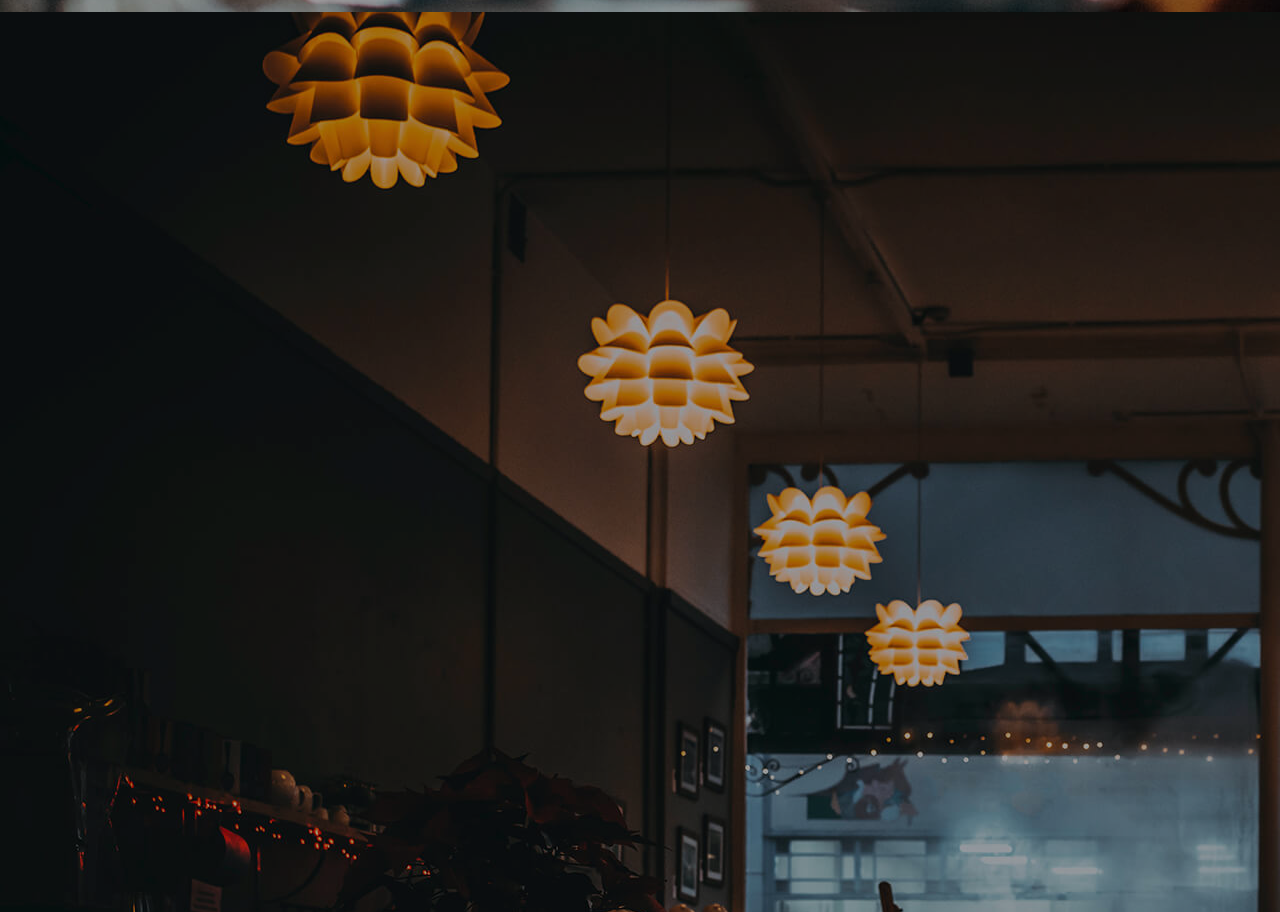
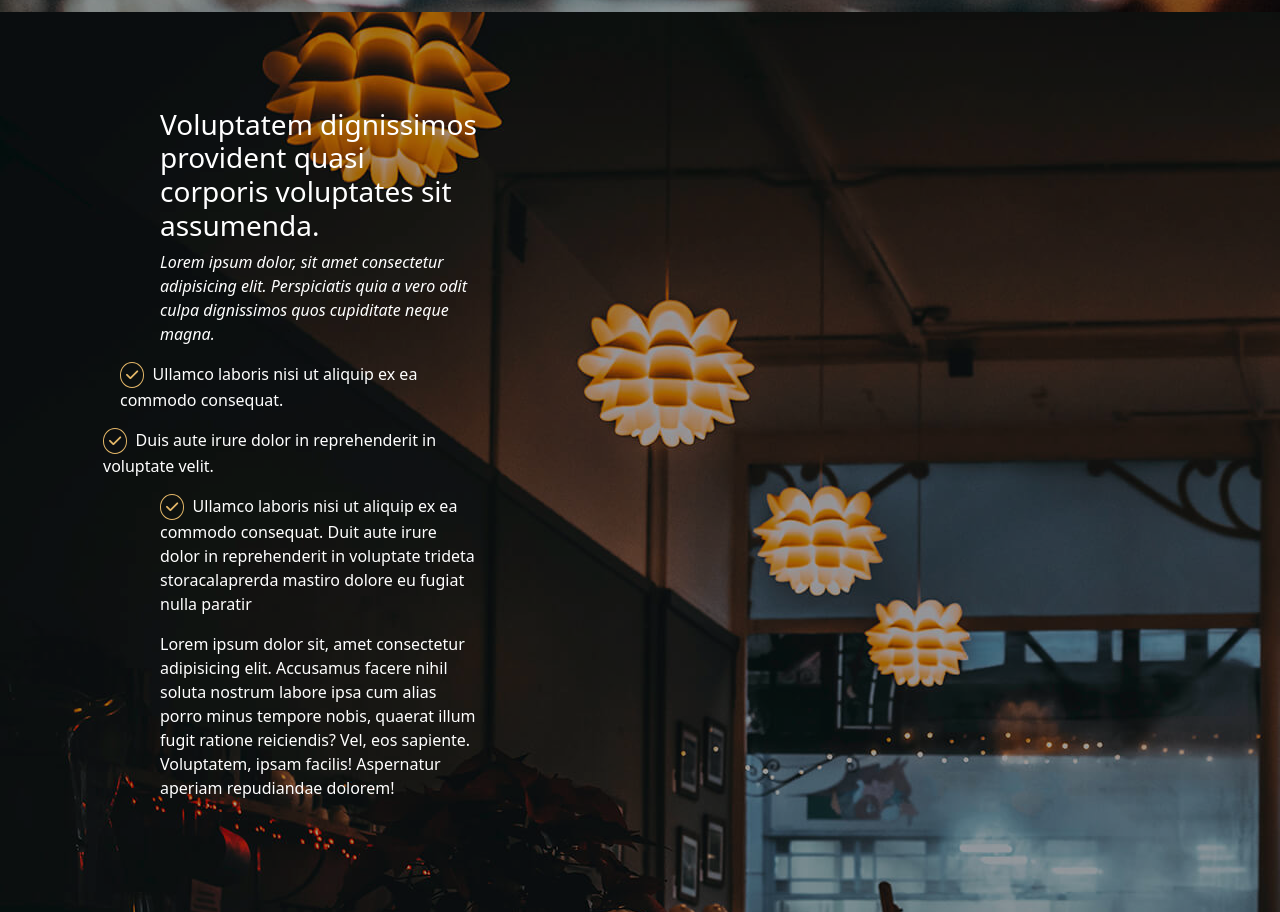
Before and after one commit to KadirDolek/CBienBon-KD, a website: page index.html in a window 1280 px wide. Shown: the part 988-1900 px from the top of the page. Drawn offline with nearby package versions, Linux system fonts and the light colour scheme.

Commit message:
fin text section1

```diff
--- a/index.html
+++ b/index.html
@@ -39,10 +39,31 @@
         </section>
     </header>
     <section class="section1">
+        <div class="GrandeDiv1">
+            <div class="section1Text">
+                <h3>Voluptatem dignissimos provident quasi corporis voluptates sit assumenda.</h3>
+                <p id="pItalicsec1">Lorem ipsum dolor, sit amet consectetur adipisicing elit. Perspiciatis quia a vero odit culpa dignissimos quos cupiditate neque magna.</p>
+                <p id="p1sec1">
+                    <i class="fa-solid fa-check"></i>
+                    &nbsp;Ullamco laboris nisi ut aliquip ex ea commodo consequat.
+                </p>
+                <p id="p2sec1">
+                    <i class="fa-solid fa-check"></i>
+                    &nbsp;Duis aute irure dolor in reprehenderit in voluptate velit.
+                </p>
+                <p id="p3sec1">
+                    <i class="fa-solid fa-check"></i>
+                    &nbsp;Ullamco laboris nisi ut aliquip ex ea commodo consequat. Duit aute irure dolor in reprehenderit in voluptate trideta storacalaprerda mastiro dolore eu fugiat nulla paratir
+                </p>
+                <p>
+                    Lorem ipsum dolor sit, amet consectetur adipisicing elit. Accusamus facere nihil soluta nostrum labore ipsa cum alias porro minus tempore nobis, quaerat illum fugit ratione reiciendis? Vel, eos sapiente. Voluptatem, ipsam facilis! Aspernatur aperiam repudiandae dolorem!
+                </p>
+            </div>
+            <div class="section1Img">
 
-
+            </div>
+        </div>
     </section>
-
     <script src="./node_modules/bootstrap/dist/js/bootstrap.bundle.min.js"></script>
 </body>
 </html>
--- a/src/sass/partials/_style.sass
+++ b/src/sass/partials/_style.sass
@@ -90,3 +90,46 @@ header
     height: 100%
     background-color: rgba(0, 0, 0, 0.356)
     z-index: 0
+  .GrandeDiv1
+    @include flex
+    z-index: 1
+    position: relative
+    .section1Text
+      width: 50%
+      height: 900px
+      @include flex
+      flex-direction: column
+      padding-left: 12.5%
+      padding-right: 12.5%
+      h3
+        color: white
+      p
+        color: white
+      #pItalicsec1
+        font-style: italic
+      #p1sec1
+        margin-left: -40px
+        .fa-check
+          color: rgb(229, 184, 105)
+          border: solid 1px rgb(229, 184, 105)
+          border-radius: 50%
+          font-size: 14px
+          padding: 5px
+      #p2sec1
+        margin-left: -57px
+        .fa-check
+          color: rgb(229, 184, 105)
+          border: solid 1px rgb(229, 184, 105)
+          border-radius: 50%
+          font-size: 14px
+          padding: 5px
+      #p3sec1
+        .fa-check
+          color: rgb(229, 184, 105)
+          border: solid 1px rgb(229, 184, 105)
+          border-radius: 50%
+          font-size: 14px
+          padding: 5px
+    .section1Img
+      width: 50%
+      height: 900px
```
Also changed, not shown: public/styles/style.css, 1 other file.
